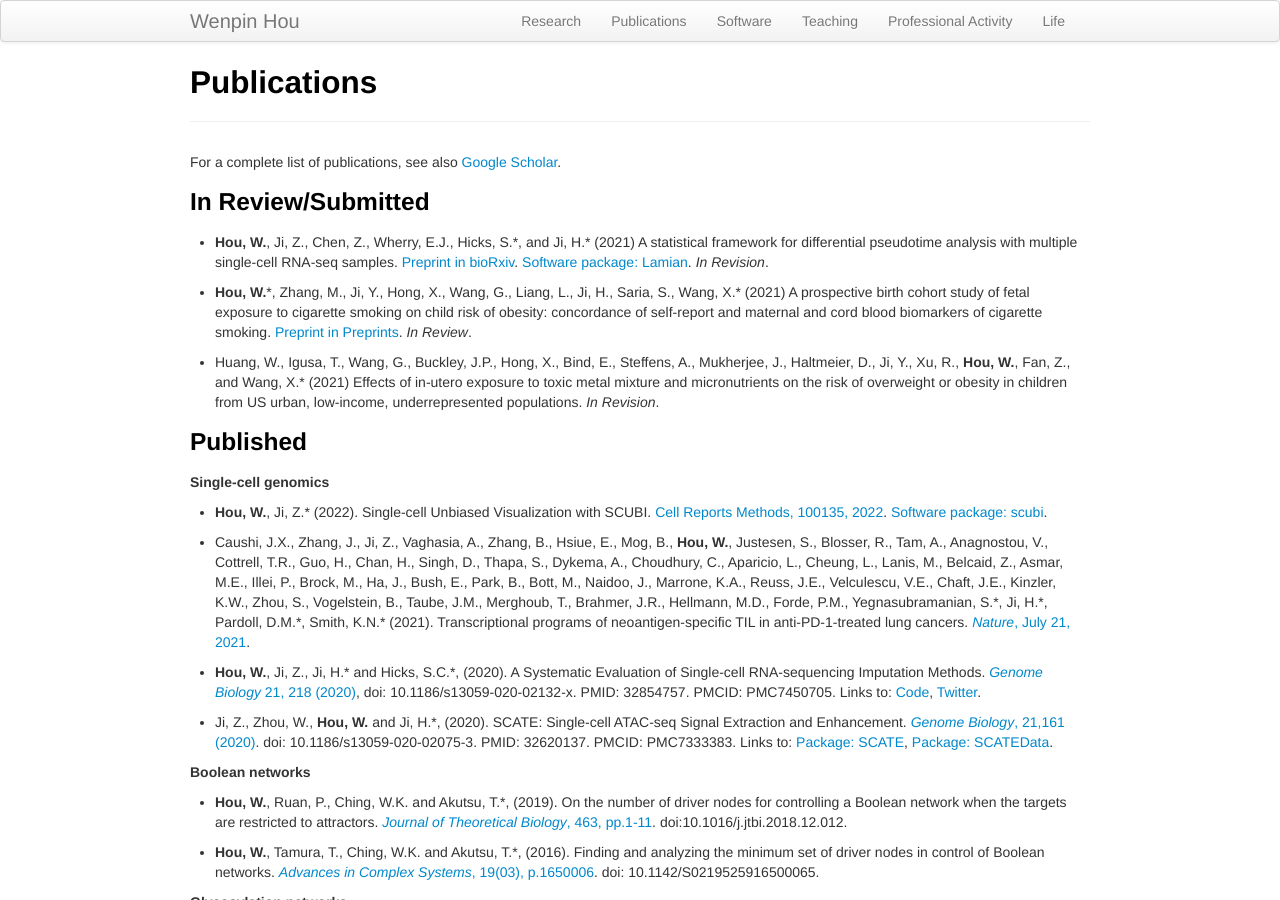
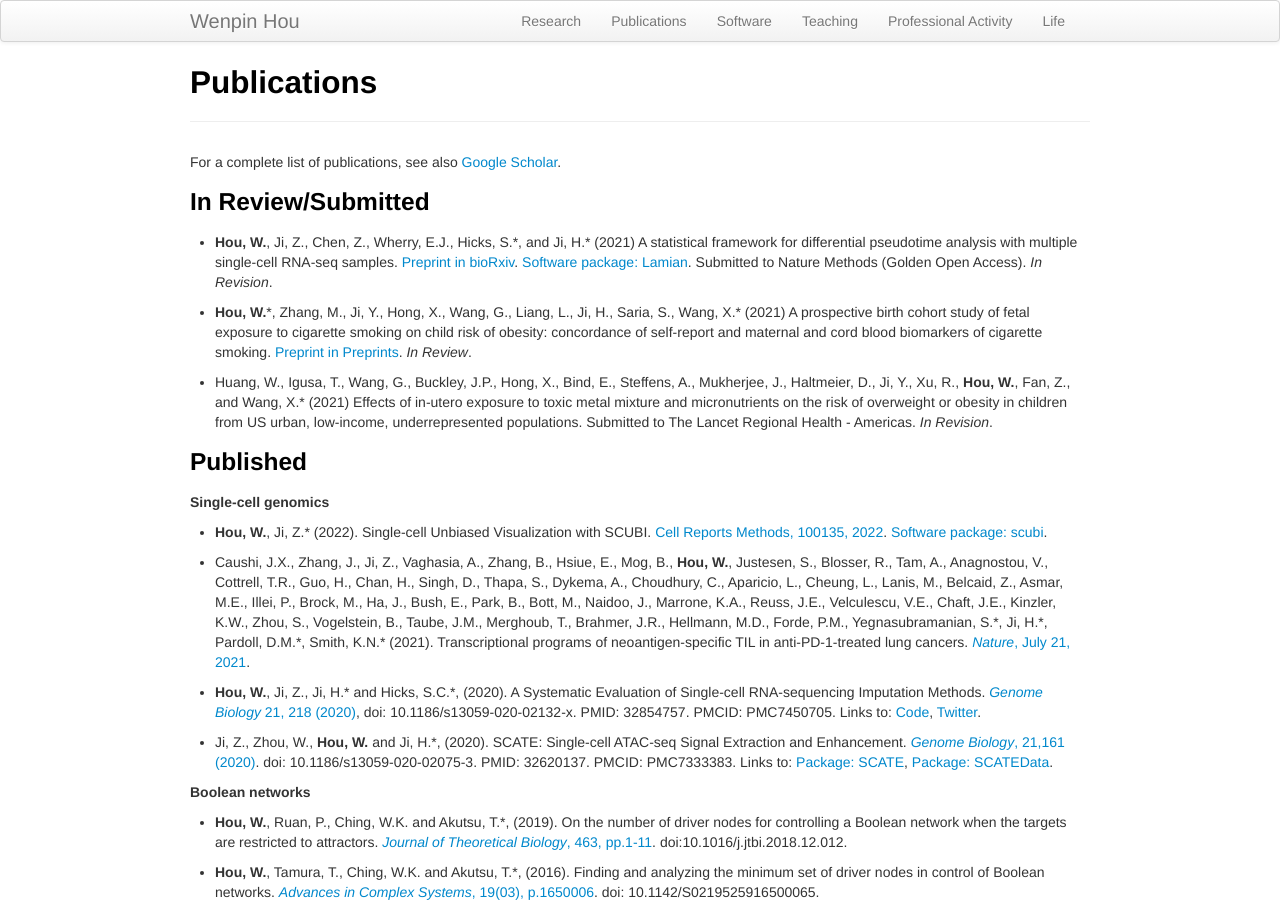
Before and after one commit to Winnie09/Wenpin_Hou, a Jekyll site: the page built from pages/publications.md, in a window 1280 px wide and 900 px high. Built offline with Jekyll 4.4.1, drawn with Linux system fonts in a browser that asks for light colours.

Commit message:
Update publications.md

```diff
--- a/pages/publications.md
+++ b/pages/publications.md
@@ -10,11 +10,11 @@ For a complete list of publications, see also [Google Scholar](https://scholar.g
 
 ### In Review/Submitted
 
-- **Hou, W.**, Ji, Z., Chen, Z., Wherry, E.J., Hicks, S.\*, and Ji, H.\* (2021) A statistical framework for differential pseudotime analysis with multiple single-cell RNA-seq samples. [Preprint in bioRxiv](https://www.biorxiv.org/content/10.1101/2021.07.10.451910v1.full.pdf+html). [Software package: Lamian](https://github.com/Winnie09/Lamian). *In Revision*.
+- **Hou, W.**, Ji, Z., Chen, Z., Wherry, E.J., Hicks, S.\*, and Ji, H.\* (2021) A statistical framework for differential pseudotime analysis with multiple single-cell RNA-seq samples. [Preprint in bioRxiv](https://www.biorxiv.org/content/10.1101/2021.07.10.451910v1.full.pdf+html). [Software package: Lamian](https://github.com/Winnie09/Lamian). Submitted to Nature Methods (Golden Open Access). *In Revision*.
 
 - **Hou, W.**\*, Zhang, M., Ji, Y., Hong, X., Wang, G., Liang, L., Ji, H., Saria, S., Wang, X.\* (2021)  A prospective birth cohort study of fetal exposure to cigarette smoking on child risk of obesity: concordance of self-report and maternal and cord blood biomarkers of cigarette smoking.  [Preprint in Preprints](https://www.preprints.org/manuscript/202110.0296/v1). *In Review*.
 
-- Huang, W., Igusa, T., Wang, G., Buckley, J.P., Hong, X., Bind, E., Steffens, A., Mukherjee, J., Haltmeier, D., Ji, Y., Xu, R., **Hou, W.**, Fan, Z., and Wang, X.\* (2021) Effects of in-utero exposure to toxic metal mixture and micronutrients on the risk of overweight or obesity in children from US urban, low-income, underrepresented populations. *In Revision*.
+- Huang, W., Igusa, T., Wang, G., Buckley, J.P., Hong, X., Bind, E., Steffens, A., Mukherjee, J., Haltmeier, D., Ji, Y., Xu, R., **Hou, W.**, Fan, Z., and Wang, X.\* (2021) Effects of in-utero exposure to toxic metal mixture and micronutrients on the risk of overweight or obesity in children from US urban, low-income, underrepresented populations. Submitted to The Lancet Regional Health - Americas. *In Revision*.
 
 ### Published
 ##### Single-cell genomics
```
